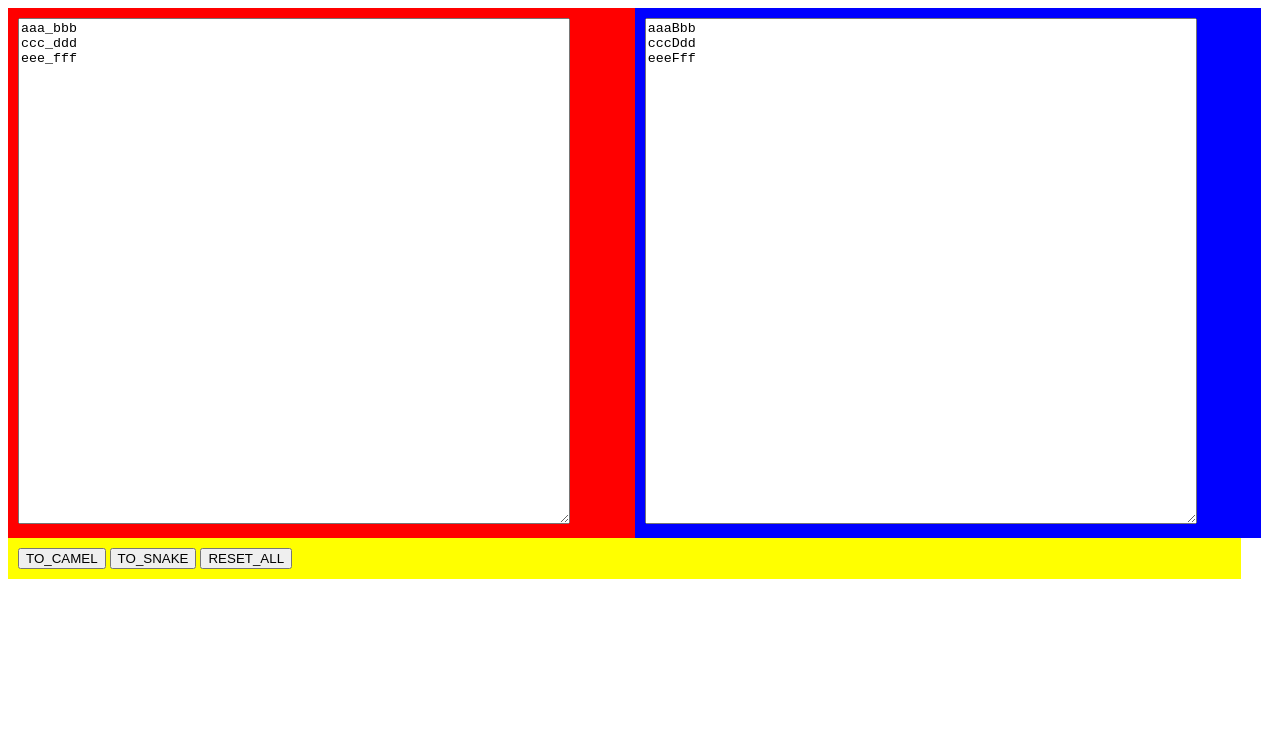
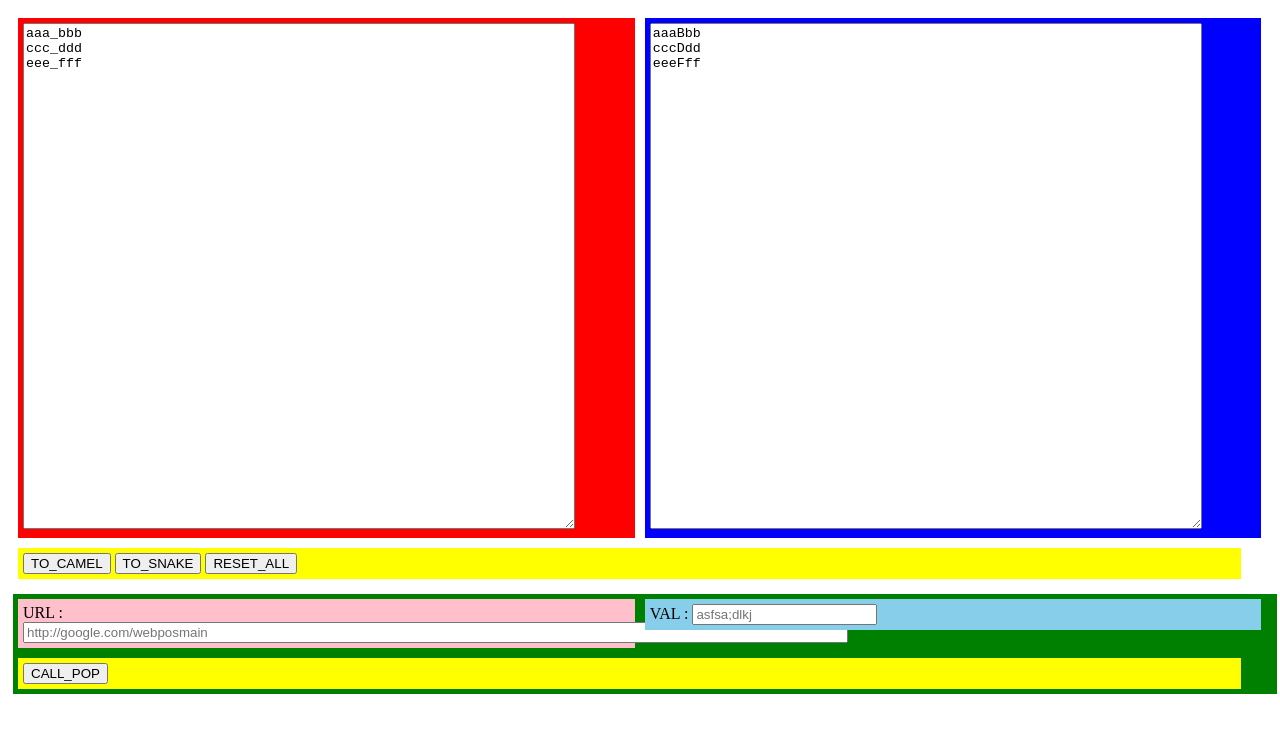
Before and after one commit to shimhaekwon/onlymy, a plain HTML site: page camelDecamel.html in a window 1280 px wide. Drawn offline with Linux system fonts and the light colour scheme.

Commit message:
webpos call logic add

```diff
--- a/camelDecamel.html
+++ b/camelDecamel.html
@@ -57,12 +57,33 @@
                     document.getElementById('textTarget').value = textTarget;
                 }
             }
+
+            var funcCallPop = function(){
+                var textUrl = document.getElementById('textUrl').value;
+                var textVal = document.getElementById('textVal').value;
+                if (null == textUrl || ""==textUrl.trim()){
+                    alert("there is no target url!");
+                    return ;
+                }
+                var textTargetUrl = "http://" + textUrl + "?crspkStrNo=" + encodeURIComponent(textVal);
+                alert(textTargetUrl);
+
+                var callPop = window.open(textTargetUrl,"callPop",
+                "fullscreen=no,toolbar=no,status=no,menubar=no,scrollbars=no,resizable=no,width=950,height=1020");
+                callPop.focus();
+            }
         </script>
         <style>
+        .divOuter {
+            float:left;
+            width:100%;
+            margin:5px;
+        }
         .divText {
             float:left;
             width:48%;
-            padding:10px;
+            padding:5px;
+            margin:5px;
         }
 
         textarea{
@@ -74,7 +95,7 @@
     </head>
 
     <body>
-        <div>
+        <div class="divOuter">
             <div class="divText" style="background-color: red;">
                 <textarea id="textOrgin">aaa_bbb
 ccc_ddd
@@ -93,5 +114,19 @@ eeeFff</textarea>
 
         </div>
 
+        <div style="height: 100px;">&nbsp;</div>
+
+        <div class="divOuter" style="background-color: green;">
+            <div class="divText" style="background-color: pink;">
+                URL : <input id="textUrl" size="100" value="" placeholder="http://google.com/webposmain">
+            </div>
+            <div class="divText" style="background-color: skyblue;">
+                VAL : <input id="textVal" value="" placeholder="asfsa;dlkj">
+            </div>
+            <div class="divText" style="width:96%;background-color: yellow;">
+                <input type="button" onClick="funcCallPop();" value="CALL_POP">
+            </div>
+        </div>
+
     </body>
 </html>
```
Also changed, not shown: 1 other file.
